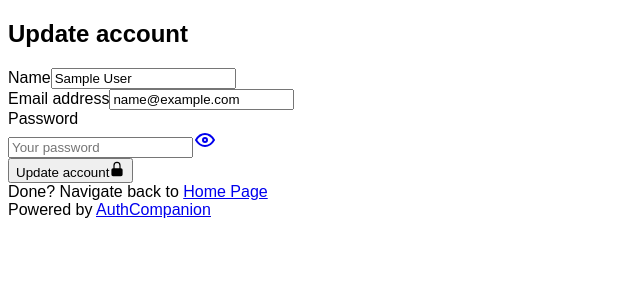
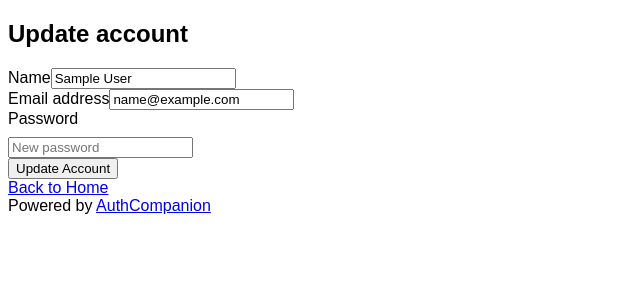
Before and after one commit to authcompanion/authcompanion2, a Vue app: page /profile in a window 1280 px wide. Shown: the top 300 px of the page, without its empty margins (0-640 px from the left). Built offline with nearby package versions, Linux system fonts and the light colour scheme; sample sign-in values are in the browser's storage; a web font is replaced by a local one.

Commit message:
feat: a password recovery flow using the /profile page

```diff
--- a/client/views/auth/Profile.vue
+++ b/client/views/auth/Profile.vue
@@ -1,6 +1,5 @@
 <template>
   <div class="d-flex flex-column min-vh-100">
-    <!-- Error Alert -->
     <ErrorAlert
       :show="showError"
       :type="errorType"
@@ -10,7 +9,6 @@
       @close="showError = false"
     />
 
-    <!-- Profile Form -->
     <div class="page page-center flex-grow-1">
       <div class="container py-2 container-tight">
         <div class="card card-md">
@@ -19,7 +17,7 @@
             <form @submit.prevent="submit" autocomplete="off" novalidate>
               <div class="mb-3">
                 <label class="form-label">Name</label>
-                <input v-model="name" type="text" class="form-control" placeholder="Enter name" autocomplete="off" />
+                <input v-model="name" type="text" class="form-control" placeholder="Enter name" />
               </div>
               <div class="mb-3">
                 <label class="form-label">Email address</label>
@@ -28,44 +26,17 @@
                   type="email"
                   class="form-control"
                   placeholder="your@email.com"
-                  autocomplete="off"
+                  :readonly="isRecoveryToken"
                 />
               </div>
               <div class="mb-2">
                 <label class="form-label">Password</label>
                 <div class="input-group input-group-flat">
-                  <input
-                    v-model="password"
-                    type="password"
-                    class="form-control"
-                    placeholder="Your password"
-                    autocomplete="off"
-                  />
+                  <input v-model="password" type="password" class="form-control" placeholder="New password" required />
                   <span class="input-group-text">
-                    <a
-                      href="#"
-                      class="link-secondary"
-                      data-bs-toggle="tooltip"
-                      aria-label="Show password"
-                      data-bs-original-title="Show password"
-                    >
-                      <svg
-                        xmlns="http://www.w3.org/2000/svg"
-                        class="icon"
-                        width="24"
-                        height="24"
-                        viewBox="0 0 24 24"
-                        stroke-width="2"
-                        stroke="currentColor"
-                        fill="none"
-                        stroke-linecap="round"
-                        stroke-linejoin="round"
-                      >
-                        <path stroke="none" d="M0 0h24v24H0z" fill="none"></path>
-                        <path d="M10 12a2 2 0 1 0 4 0a2 2 0 0 0 -4 0"></path>
-                        <path
-                          d="M21 12c-2.4 4 -5.4 6 -9 6c-3.6 0 -6.6 -2 -9 -6c2.4 -4 5.4 -6 9 -6c3.6 0 6.6 2 9 6"
-                        ></path>
+                    <a href="#" class="link-secondary" title="Show password">
+                      <svg xmlns="http://www.w3.org/2000/svg" class="icon" width="24" height="24" viewBox="0 0 24 24">
+                        <!-- Eye icon SVG -->
                       </svg>
                     </a>
                   </span>
@@ -73,23 +44,8 @@
               </div>
 
               <div class="form-footer">
-                <button type="submit" class="btn btn-primary d-flex justify-content-center align-items-center w-100">
-                  <span class="text-center flex-grow-1">Update account</span>
-                  <span class="ms-auto">
-                    <svg
-                      width="16"
-                      height="16"
-                      xmlns="http://www.w3.org/2000/svg"
-                      viewBox="0 0 20 20"
-                      fill="currentColor"
-                    >
-                      <path
-                        fill-rule="evenodd"
-                        d="M10 1a4.5 4.5 0 00-4.5 4.5V9H5a2 2 0 00-2 2v6a2 2 0 002 2h10a2 2 0 002-2v-6a2 2 0 00-2-2h-.5V5.5A4.5 4.5 0 0010 1zm3 8V5.5a3 3 0 10-6 0V9h6z"
-                        clip-rule="evenodd"
-                      />
-                    </svg>
-                  </span>
+                <button type="submit" class="btn btn-primary w-100">
+                  {{ isRecoveryToken ? "Reset Password" : "Update Account" }}
                 </button>
               </div>
             </form>
@@ -97,18 +53,14 @@
         </div>
 
         <div class="mt-3 text-center text-secondary">
-          Done? Navigate back to <router-link to="/">Home Page</router-link>
+          <router-link to="/">Back to Home</router-link>
         </div>
       </div>
     </div>
 
-    <!-- Footer -->
     <div class="fixed inset-x-0 bottom-0">
       <div class="m-4 text-xs text-gray-400">
-        Powered by
-        <span class="underline">
-          <a href="https://github.com/authcompanion/authcompanion2">AuthCompanion</a>
-        </span>
+        Powered by <a href="https://github.com/authcompanion/authcompanion2">AuthCompanion</a>
       </div>
     </div>
   </div>
@@ -124,6 +76,7 @@ const router = useRouter();
 const name = ref("");
 const email = ref("");
 const password = ref("");
+const isRecoveryToken = ref(false);
 
 // Error handling
 const showError = ref(false);
@@ -131,7 +84,7 @@ const errorType = ref("danger");
 const errorTitle = ref("");
 const errorDetail = ref("");
 
-const token = ref(localStorage.getItem("ACCESS_TOKEN") || new URLSearchParams(window.location.search).get("token"));
+const token = ref(null);
 
 const handleError = (title, message, type = "danger") => {
   errorType.value = type;
@@ -141,23 +94,39 @@ const handleError = (title, message, type = "danger") => {
 };
 
 onMounted(() => {
+  const urlParams = new URLSearchParams(window.location.search);
+  const urlToken = urlParams.get("token");
+
+  if (urlToken) {
+    token.value = urlToken;
+    isRecoveryToken.value = true;
+    window.history.replaceState({}, document.title, window.location.pathname);
+  } else {
+    token.value = localStorage.getItem("ACCESS_TOKEN");
+  }
+
   try {
     const decoded = jwtDecode(token.value);
     email.value = decoded.email;
     name.value = decoded.name || "";
+
+    if (isRecoveryToken.value && decoded.recoveryToken !== "true") {
+      throw new Error("Invalid recovery token");
+    }
   } catch (error) {
-    console.error("Token invalid:", error);
     handleError("Session Expired", "Please login again", "warning");
     setTimeout(() => router.push("/login"), 2000);
   }
 });
 
 const updateUser = async () => {
-  return fetch("/v1/auth/profile", {
+  const url = isRecoveryToken.value ? `/v1/auth/profile?token=${encodeURIComponent(token.value)}` : "/v1/auth/profile";
+
+  return fetch(url, {
     method: "POST",
     headers: {
       "Content-Type": "application/json",
-      Authorization: `Bearer ${token.value}`,
+      ...(!isRecoveryToken.value && { Authorization: `Bearer ${token.value}` }),
     },
     body: JSON.stringify({
       data: {
@@ -178,39 +147,43 @@ const submit = async () => {
     const responseData = await response.json().catch(() => ({}));
 
     if (response.ok) {
-      localStorage.setItem("ACCESS_TOKEN", responseData.data?.attributes?.access_token || token.value);
-      handleError("Success", "Account updated successfully!", "success");
-      password.value = "";
-    } else if (response.status === 401) {
-      // Attempt token refresh
+      if (isRecoveryToken.value) {
+        handleError("Success", "Password updated! Redirecting to login...", "success");
+        localStorage.removeItem("ACCESS_TOKEN");
+        setTimeout(() => router.push("/login"), 2000);
+      } else {
+        localStorage.setItem("ACCESS_TOKEN", responseData.data?.attributes?.access_token || token.value);
+        handleError("Success", "Account updated successfully!", "success");
+        password.value = "";
+      }
+    } else if (response.status === 401 && !isRecoveryToken.value) {
+      // Handle token refresh for regular users
       const refreshResponse = await fetch("/v1/auth/refresh", {
         method: "POST",
         headers: { "Content-Type": "application/json" },
         body: JSON.stringify({}),
       });
 
-      const refreshData = await refreshResponse.json().catch(() => ({}));
+      const refreshData = await refreshResponse.json();
 
       if (refreshResponse.ok) {
         localStorage.setItem("ACCESS_TOKEN", refreshData.data?.attributes?.access_token);
         const updatedResponse = await updateUser();
-        const updatedData = await updatedResponse.json().catch(() => ({}));
 
         if (updatedResponse.ok) {
           handleError("Success", "Account updated successfully!", "success");
           password.value = "";
         } else {
-          throw new Error(updatedData.error?.message || "Failed to update after refresh");
+          throw new Error("Failed to update after refresh");
         }
       } else {
-        throw new Error(refreshData.error?.message || "Session expired. Please login again");
+        throw new Error("Session expired. Please login again");
       }
     } else {
       throw new Error(responseData.error?.message || "Failed to update profile");
     }
   } catch (error) {
-    console.error("Update error:", error);
-    handleError("Update Failed", error.message || "An error occurred while updating");
+    handleError("Update Failed", error.message);
   }
 };
 </script>
@@ -223,4 +196,6 @@ const submit = async () => {
   z-index: 1000;
   max-width: min(400px, 95vw);
 }
+
+/* Keep existing styles */
 </style>
--- a/services/auth/recovery.js
+++ b/services/auth/recovery.js
@@ -1,5 +1,3 @@
-// @ts-nocheck
-
 import { makeRefreshtoken } from "../../utils/jwt.js";
 import config from "../../config.js";
 import { SMTPClient } from "emailjs";
```
Also changed, not shown: services/auth/profile.js (+55 -34 lines), utils/jwt.js (+20 -4 lines).
